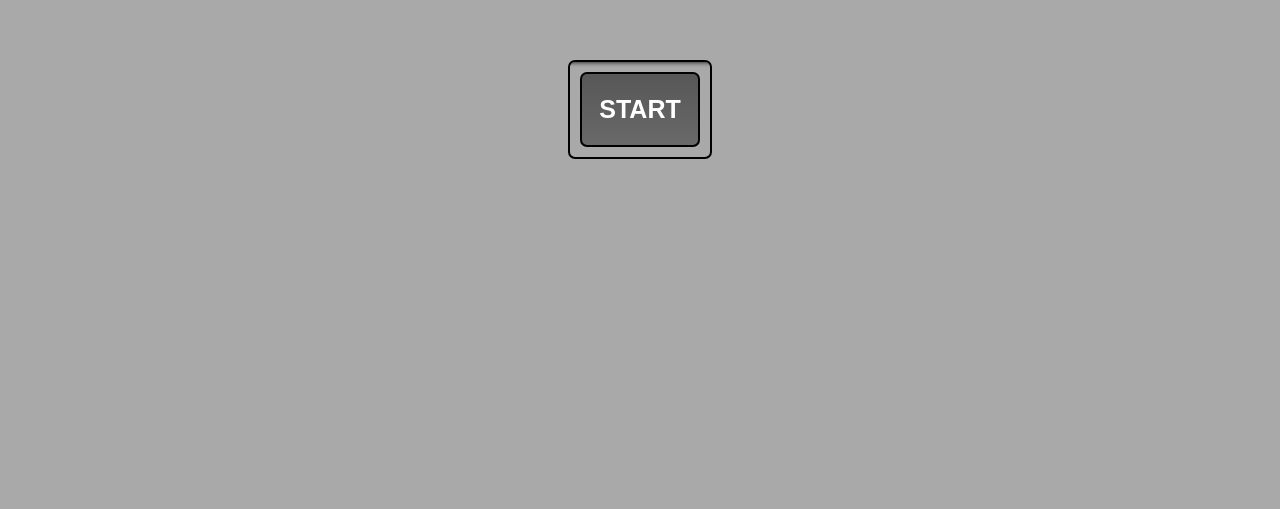
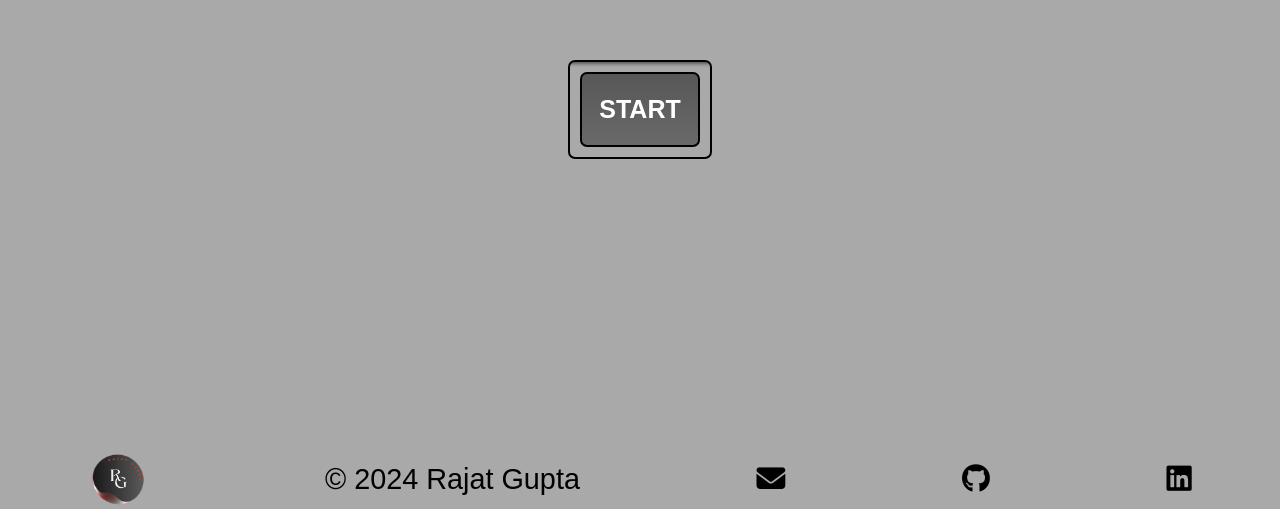
Before and after one commit to NightShift0607/Picture-in-Picture, a plain HTML site: page index.html in a window 1280 px wide. Shown: the part 291-800 px from the top of the page. Drawn offline with Linux system fonts and the light colour scheme.

Commit message:
Final Commit

```diff
--- a/index.html
+++ b/index.html
@@ -4,12 +4,38 @@
     <meta charset="UTF-8" />
     <meta name="viewport" content="width=device-width, initial-scale=1.0" />
     <title>Picture-in-Picture</title>
+    <link
+      rel="stylesheet"
+      href="https://cdnjs.cloudflare.com/ajax/libs/font-awesome/6.5.1/css/all.min.css"
+      integrity="sha512-DTOQO9RWCH3ppGqcWaEA1BIZOC6xxalwEsw9c2QQeAIftl+Vegovlnee1c9QX4TctnWMn13TZye+giMm8e2LwA=="
+      crossorigin="anonymous"
+      referrerpolicy="no-referrer"
+    />
     <link rel="stylesheet" href="style.css" />
   </head>
   <body>
-    <video id="video" controls height="360px" width="640px" hidden></video>
-    <div class="button-container">
-      <button id="button">START</button>
+    <div class="container">
+      <video id="video" controls height="360px" width="640px" hidden></video>
+      <div class="button-container">
+        <button id="button">START</button>
+      </div>
+    </div>
+    <div class="footer">
+      <img src="./images/logo.png" alt="logo" class="foot" />
+      <p class="foot">&copy; 2024 Rajat Gupta</p>
+      <a href="mailto:rajatgupta0607@gmail.com" target="_blank" class="foot">
+        <i class="fas fa-envelope hover"></i>
+      </a>
+      <a href="https://github.com/NightShift0607" target="_blank" class="foot">
+        <i class="fab fa-github hover"></i>
+      </a>
+      <a
+        href="https://www.linkedin.com/in/rajat-gupta-716a5b28b/"
+        target="_blank"
+        class="foot"
+      >
+        <i class="fab fa-linkedin hover"></i>
+      </a>
     </div>
     <script src="script.js"></script>
   </body>
--- a/style.css
+++ b/style.css
@@ -6,11 +6,14 @@
 
 body {
   font-family: Arial, Helvetica, sans-serif;
+  background-color: darkgray;
+  position: relative;
+}
+.container {
   height: 100vh;
   display: flex;
   justify-content: center;
   align-items: center;
-  background-color: darkgray;
 }
 
 .button-container {
@@ -36,3 +39,31 @@ button {
 button:active {
   transform: translateY(3px);
 }
+
+.footer {
+  position: absolute;
+  bottom: 0;
+  display: flex;
+  align-items: center;
+  width: 100%;
+  font-size: 1.8rem;
+  justify-content: space-around;
+}
+
+a {
+  color: #000;
+}
+
+a:hover {
+  color: #333;
+}
+
+.footer > img {
+  height: 60px;
+  width: 60px;
+  cursor: pointer;
+}
+
+.footer > img:hover {
+  content: url("./images/logo2.png");
+}
```
Also changed, not shown: images/logo.png (added), images/logo2.png (added).
